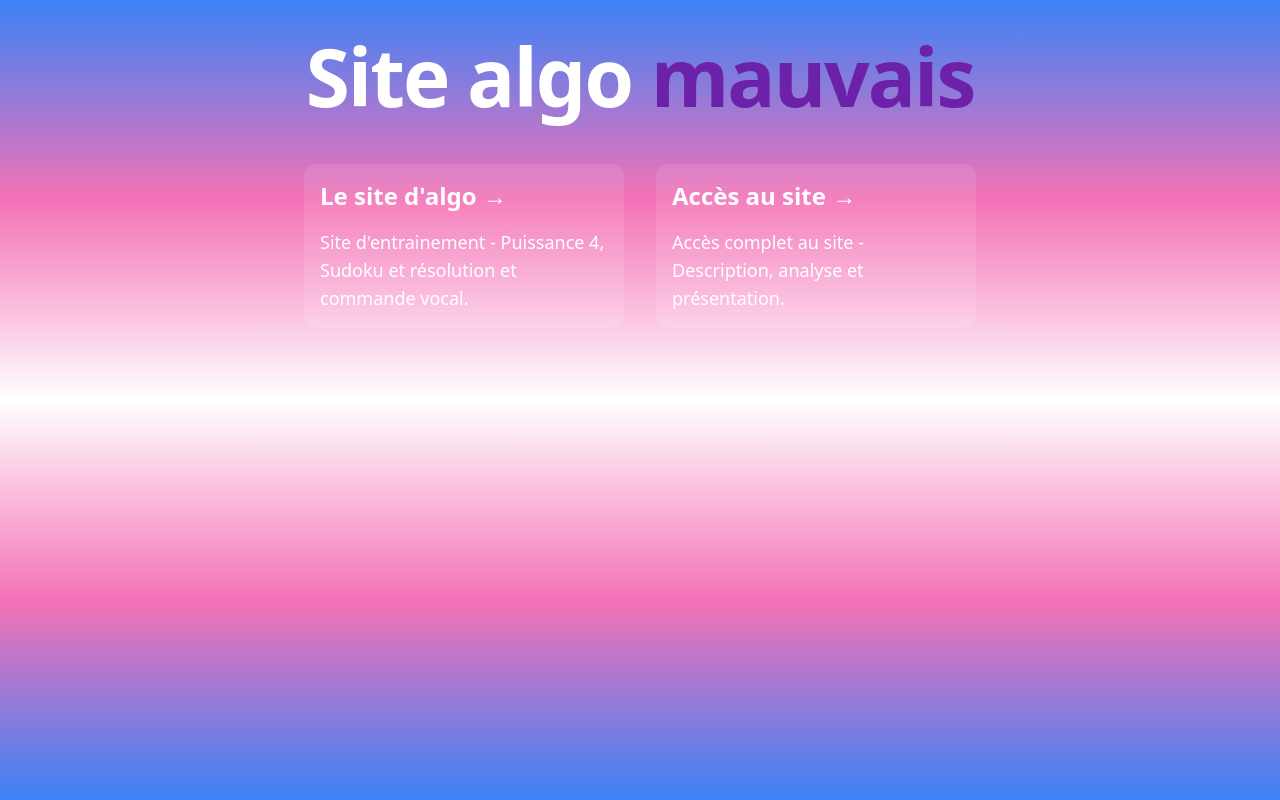
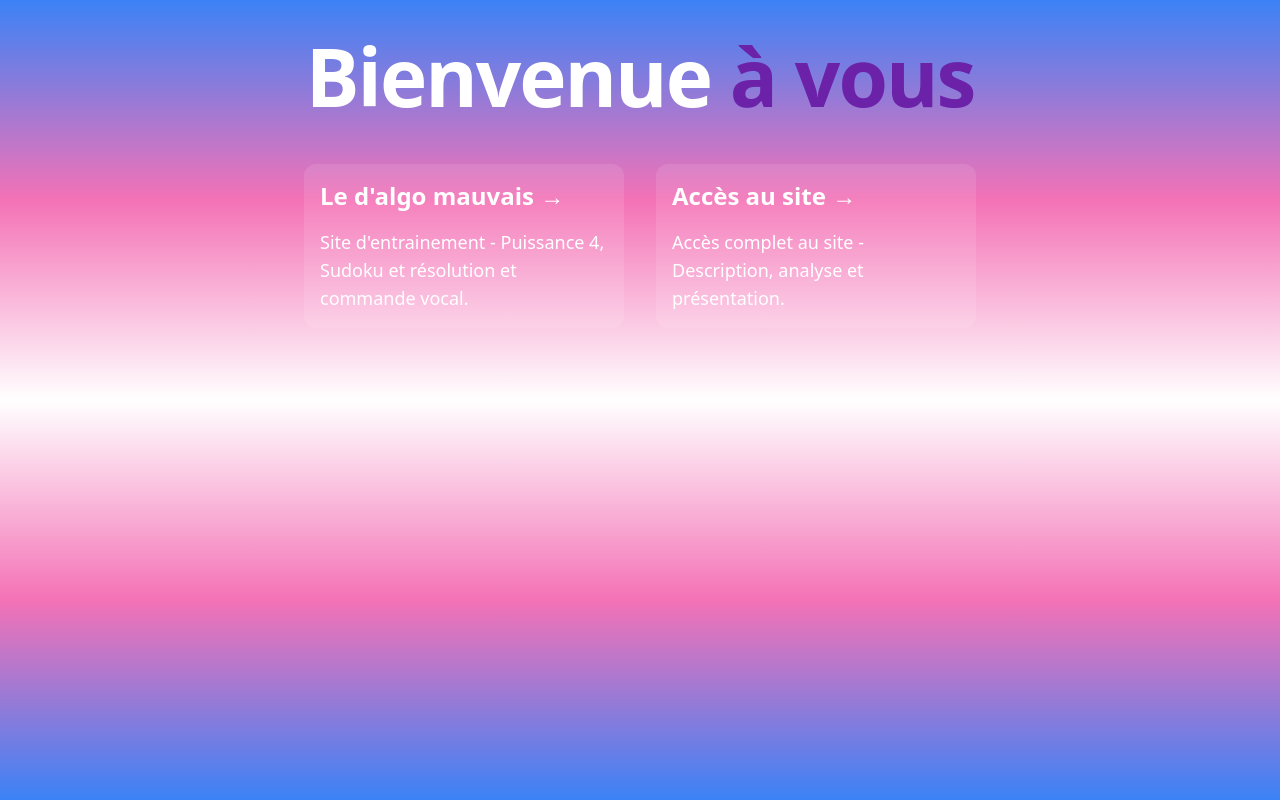
Before and after one commit to IsaakLawell/javascript, a Next.js app: page / in a window 1280 px wide. Built offline with nearby package versions, Linux system fonts and the light colour scheme.

Commit message:
intialisation

```diff
--- a/src/pages/index.tsx
+++ b/src/pages/index.tsx
@@ -6,7 +6,7 @@ const Home: NextPage = () => {
   return (
     <>
       <Head>
-        <title>Algorithme</title>
+        <title>Raine's space</title>
         <link rel="icon" href="/logo.png" />
       </Head>
       <main className="h-screen">
@@ -14,7 +14,7 @@ const Home: NextPage = () => {
         <div className="absolute h-1/2 w-screen top-1/2 left-0 bg-gradient-to-t from-blue-500 via-pink-400 to-white z-[-1] "></div>
         <div className="container flex flex-col items-center justify-center gap-12 px-4 py-16 mx-auto pt-9">
           <h1 className="text-5xl font-extrabold tracking-tight text-white sm:text-[5rem]">
-            Site algo <span className="text-purple-800">mauvais</span>
+            Bienvenue <span className="text-purple-800">à vous</span>
           </h1>
           <div className="grid grid-cols-1 gap-4 sm:grid-cols-2 md:gap-8">
             <Link
@@ -22,7 +22,7 @@ const Home: NextPage = () => {
               href="https://algo-mauvais.vercel.app/"
               target="_blank"
             >
-              <h3 className="text-2xl font-bold">Le site d'algo →</h3>
+              <h3 className="text-2xl font-bold">Le d'algo mauvais →</h3>
               <div className="text-lg">
                 Site d'entrainement - Puissance 4, Sudoku et résolution et
                 commande vocal.
```
